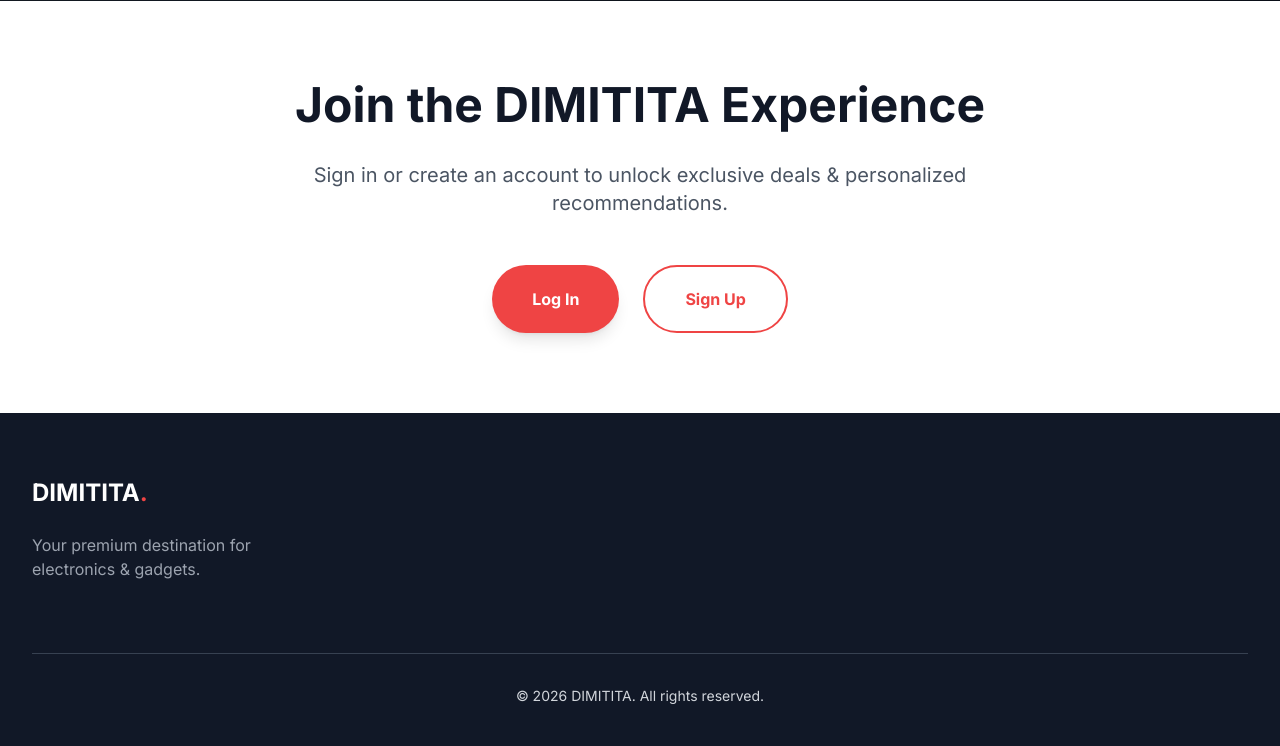
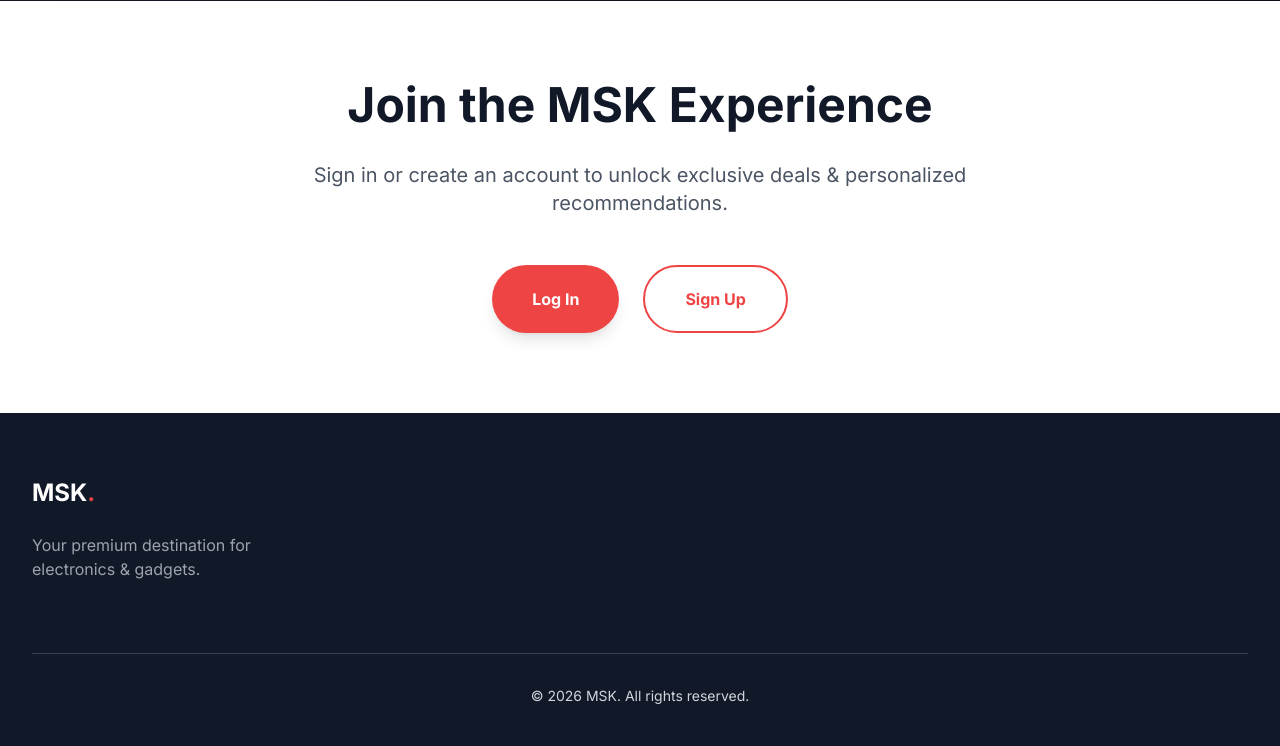
Before and after one commit to Musthak2004/online_strore, a Django app: page / in a window 1280 px wide. Shown: the part 735-1481 px from the top of the page. Run offline with Django 5.2, Linux system fonts and the light colour scheme; some libraries are stand-ins or nearby versions.

Commit message:
base and home.html files updated

```diff
--- a/templates/base.html
+++ b/templates/base.html
@@ -4,7 +4,7 @@
 <head>
   <meta charset="UTF-8" />
   <meta name="viewport" content="width=device-width, initial-scale=1.0" />
-  <title>{% block title %}DIMITITA - Premium Electronics{% endblock %}</title>
+  <title>{% block title %}MSK - Premium Electronics{% endblock %}</title>
   <script src="https://cdn.tailwindcss.com"></script>
   <script>
     tailwind.config = {
@@ -45,7 +45,7 @@
       <div class="flex justify-between items-center h-20">
         <div class="flex items-center">
           <a href="{% url 'home' %}" class="text-3xl font-extrabold tracking-tight text-dimita-dark hover:text-dimita-red transition-colors duration-300">
-            DIMITITA<span class="text-dimita-red">.</span>
+            MSK<span class="text-dimita-red">.</span>
           </a>
         </div>
 
@@ -105,13 +105,13 @@
     <div class="max-w-7xl mx-auto px-4 sm:px-6 lg:px-8">
       <div class="grid grid-cols-2 md:grid-cols-4 gap-10">
         <div class="col-span-2 md:col-span-1">
-          <h3 class="text-white text-2xl font-bold mb-6">DIMITITA<span class="text-dimita-red">.</span></h3>
+          <h3 class="text-white text-2xl font-bold mb-6">MSK<span class="text-dimita-red">.</span></h3>
           <p class="text-gray-400 mb-6">Your premium destination for electronics & gadgets.</p>
         </div>
         <!-- You can add more footer columns here -->
       </div>
       <div class="border-t border-gray-700 mt-12 pt-8 text-center text-sm">
-        © 2026 DIMITITA. All rights reserved.
+        © 2026 MSK. All rights reserved.
       </div>
     </div>
   </footer>
--- a/templates/home.html
+++ b/templates/home.html
@@ -1,7 +1,7 @@
 <!-- templates/home.html -->
 {% extends "base.html" %}
 
-{% block title %}Home - DIMITITA{% endblock %}
+{% block title %}Home - MSK{% endblock %}
 
 {% block content %}
 
@@ -53,7 +53,7 @@
         </a>
       {% else %}
         <h2 class="text-4xl md:text-5xl font-bold text-dimita-dark mb-8 opacity-0 animate-fade-in-up">
-          Join the DIMITITA Experience
+          Join the MSK Experience
         </h2>
         <p class="text-xl text-dimita-gray mb-12">Sign in or create an account to unlock exclusive deals & personalized recommendations.</p>
         <div class="flex flex-col sm:flex-row justify-center gap-6">
```
Also changed, not shown: db.sqlite3.
